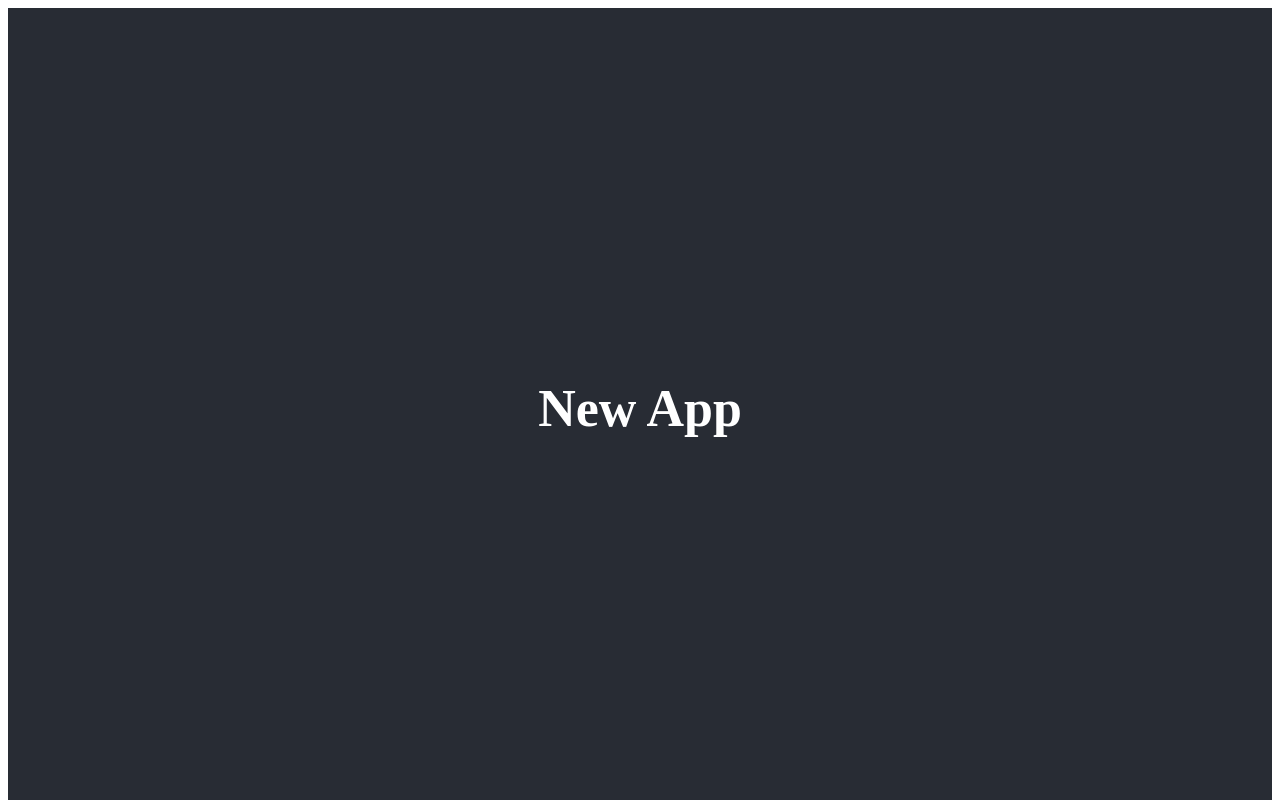
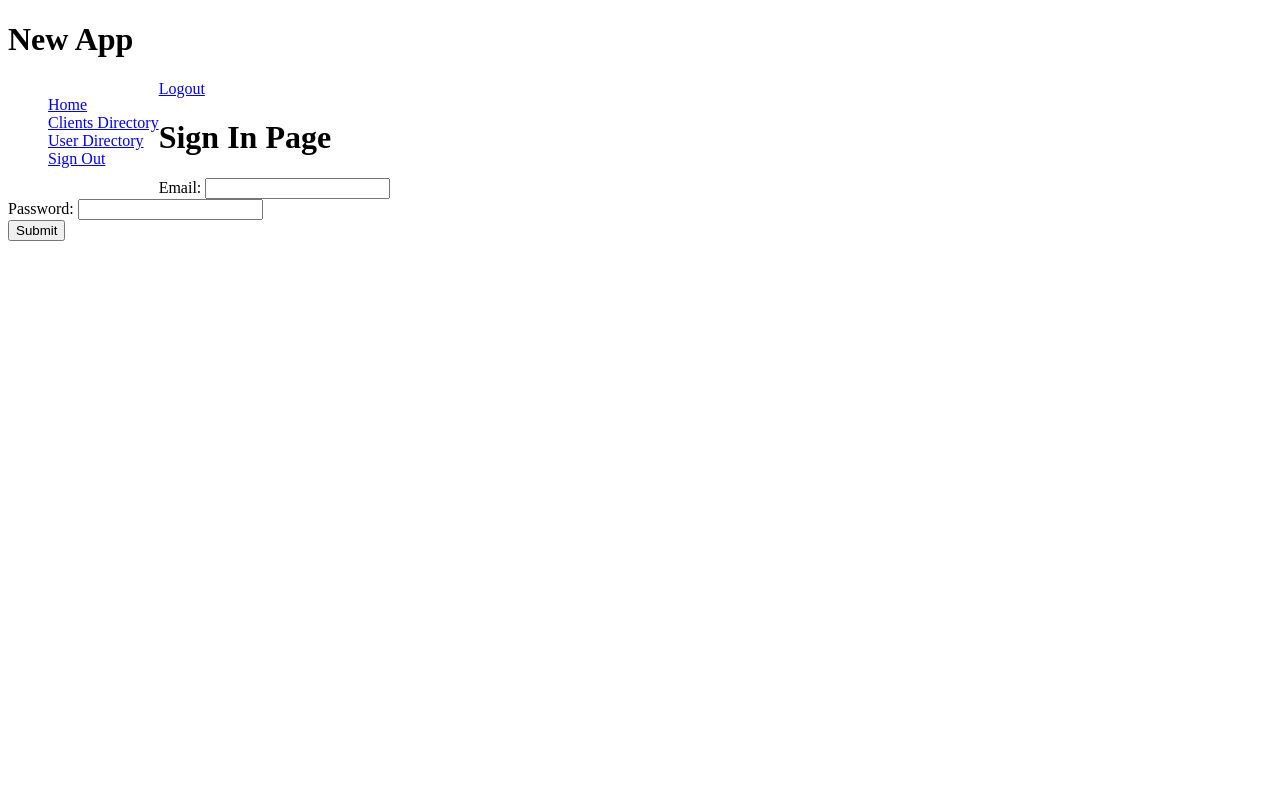
Before and after one commit to mingchai/crm-react, a React (Create React App) app: page /sign_in in a window 1280 px wide. Shown: the top 800 px of the page. Built offline with nearby package versions, Linux system fonts and the light colour scheme; no server answers.

Commit message:
add basic setup for sidebar nav

```diff
--- a/src/App.js
+++ b/src/App.js
@@ -1,11 +1,14 @@
 import React, { Component } from 'react';
+// import './App.css';
+
 import ClientIndex from './components/ClientIndexPage';
-import './App.css';
 import SignInPage from './components/SignInPage';
-import HomePage from "./components/HomePage";
+import HomePage from './components/HomePage';
+import SideNav from './components/SideNav';
+import AuthRoute from "../src/components/AuthRoute";
+
 import {User, Session} from './requests';
 import {BrowserRouter, Route, Switch} from 'react-router-dom';
-import AuthRoute from "../src/components/AuthRoute";
 
 class App extends Component {
   constructor(props){
@@ -41,7 +44,8 @@ class App extends Component {
           <header className="App-header">
             <h1>New App</h1>
           </header>
-          <a href="#logoutLink" onClick = {this.signOut}>Logout</a>
+          <SideNav/>
+            <a href="#logoutLink" onClick = {this.signOut}>Logout</a>
           <Switch>
             <AuthRoute isAuth={currentUser} path="/" exact component={HomePage}/>
             <Route path="/sign_in" exact render = {routeProps => <SignInPage {...routeProps} onSignIn = {this.getCurrentUser}/>}>
--- /dev/null
+++ b/src/components/SideNav.js
@@ -0,0 +1,23 @@
+import React from 'react';
+import {NavLink} from 'react-router-dom';
+
+export default function SideNav() {
+  return (
+    <nav style={{float:"left"}}>
+      <ul>
+        <li style={{listStyleType:"none"}}>
+          <NavLink exact to="/">Home</NavLink>
+        </li>
+        <li style={{listStyleType:"none"}}>
+          <NavLink exact to="/clients">Clients Directory</NavLink>
+        </li>
+        <li style={{listStyleType:"none"}}>
+          <NavLink exact to="/users">User Directory</NavLink>
+        </li>
+        <li style={{listStyleType:"none"}}>
+          <a href="http://">Sign Out</a>
+        </li>
+      </ul>
+    </nav>
+  )
+}
```
